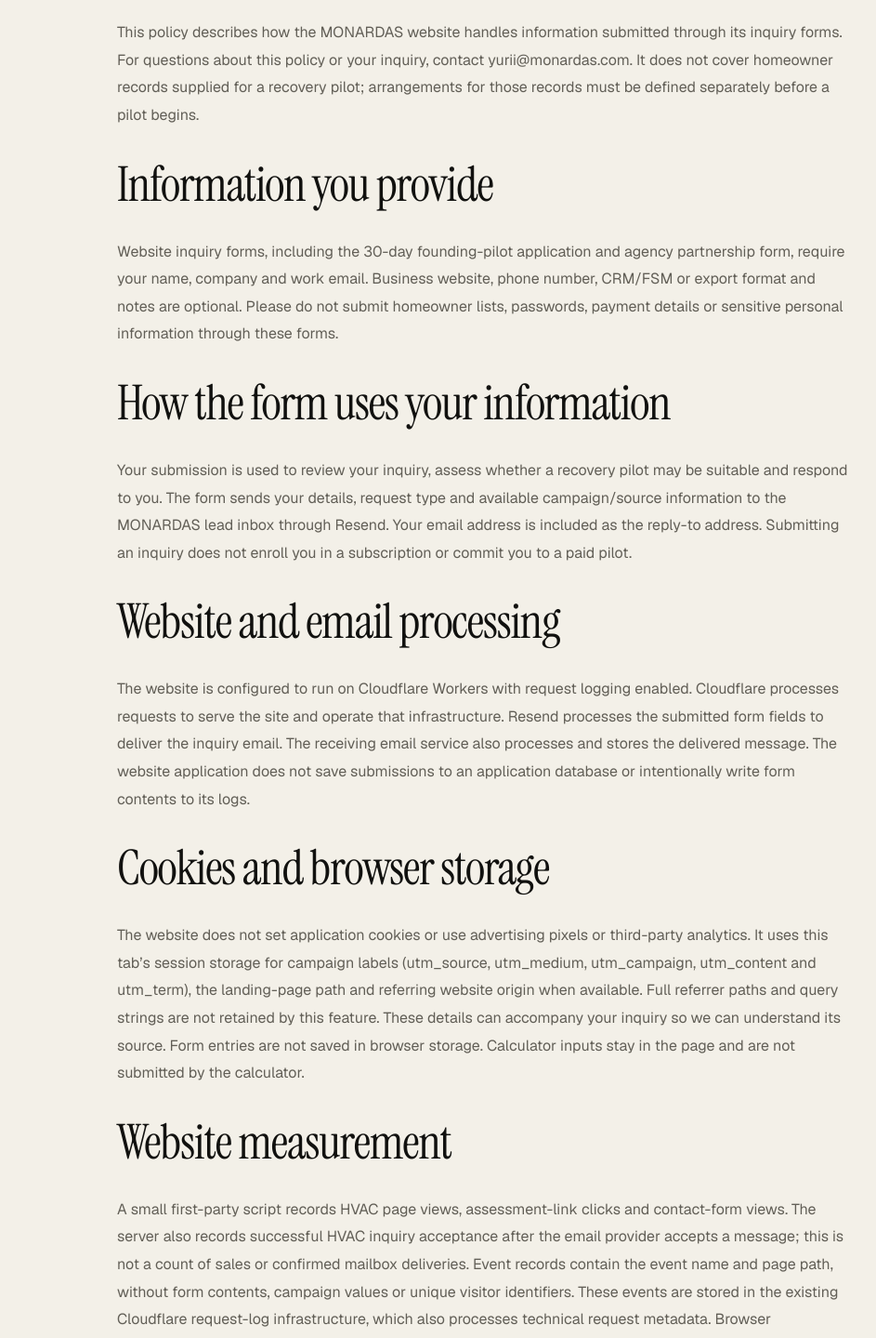
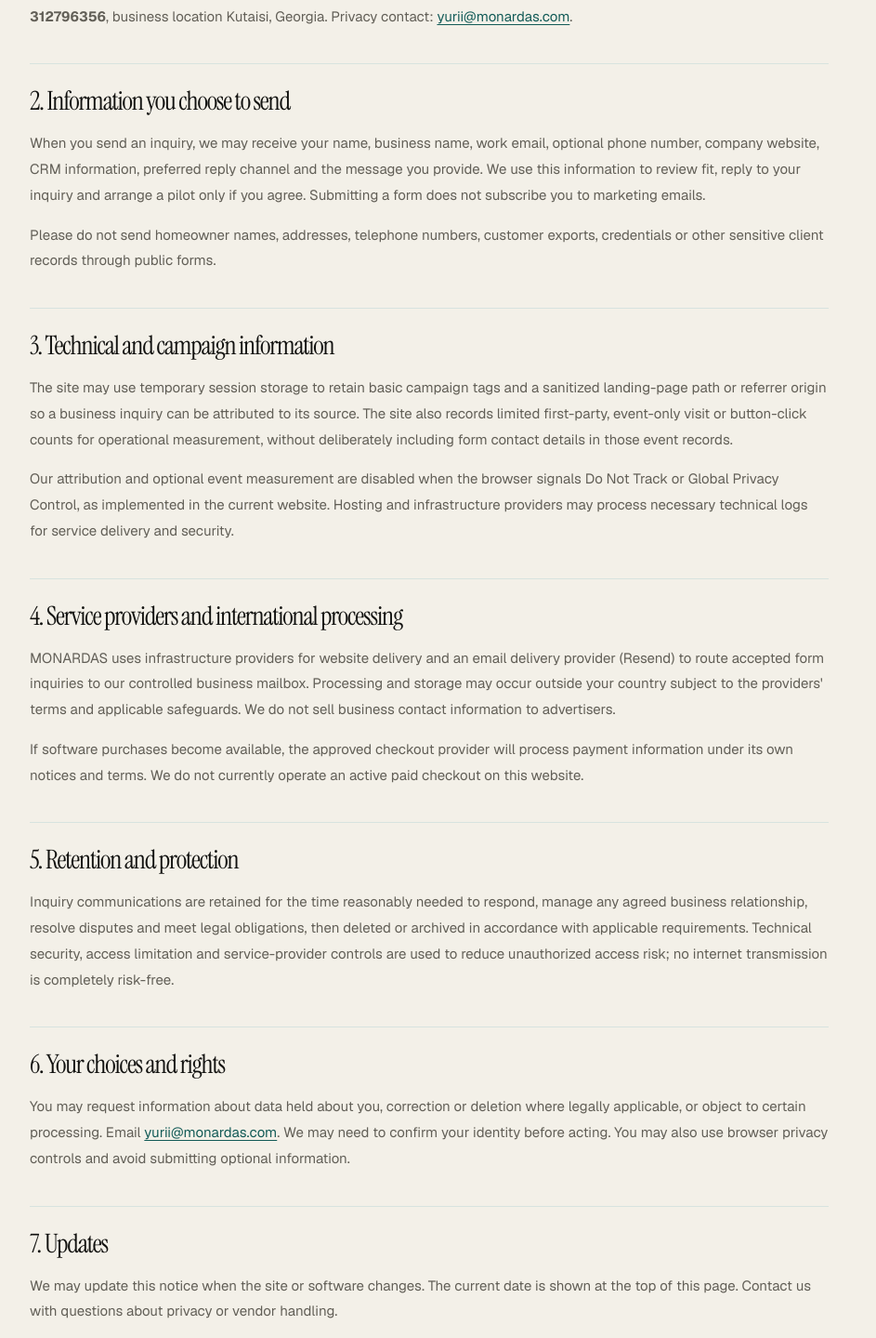
Before and after one commit to rosak8-lgtm/monardas, a Next.js app: page /privacy in a window 1280 px wide. Shown: the part 611-2050 px from the top of the page at 93% size, without its empty margins (78-1021 px from the left). Built offline with nearby package versions, Linux system fonts and the light colour scheme; no server answers.

Commit message:
Paddle readiness: src/app/privacy/page.tsx

```diff
--- /dev/null
+++ b/src/app/privacy/page.tsx
@@ -0,0 +1,50 @@
+import { CompliancePage } from "@/components/compliance-layout";
+import { pageMetadata } from "@/lib/seo";
+
+export const metadata = pageMetadata(
+  "Privacy Policy",
+  "MONARDAS privacy information for website visitors, business contact forms and limited first-party analytics.",
+  "/privacy",
+);
+
+export default function PrivacyPage() {
+  return (
+    <CompliancePage
+      label="MONARDAS / PRIVACY"
+      title="Privacy policy"
+      description="We collect only information needed to operate this site, respond to business inquiries and understand aggregate visitor journeys."
+    >
+      <section>
+        <h2>1. Who handles the data?</h2>
+        <p>Website operator: <strong>Individual Entrepreneur Iurii Shalygin</strong> (MONARDAS), registered in Georgia, identification number <strong>312796356</strong>, business location Kutaisi, Georgia. Privacy contact: <a href="mailto:yurii@monardas.com">yurii@monardas.com</a>.</p>
+      </section>
+      <section>
+        <h2>2. Information you choose to send</h2>
+        <p>When you send an inquiry, we may receive your name, business name, work email, optional phone number, company website, CRM information, preferred reply channel and the message you provide. We use this information to review fit, reply to your inquiry and arrange a pilot only if you agree. Submitting a form does not subscribe you to marketing emails.</p>
+        <p>Please do not send homeowner names, addresses, telephone numbers, customer exports, credentials or other sensitive client records through public forms.</p>
+      </section>
+      <section>
+        <h2>3. Technical and campaign information</h2>
+        <p>The site may use temporary session storage to retain basic campaign tags and a sanitized landing-page path or referrer origin so a business inquiry can be attributed to its source. The site also records limited first-party, event-only visit or button-click counts for operational measurement, without deliberately including form contact details in those event records.</p>
+        <p>Our attribution and optional event measurement are disabled when the browser signals Do Not Track or Global Privacy Control, as implemented in the current website. Hosting and infrastructure providers may process necessary technical logs for service delivery and security.</p>
+      </section>
+      <section>
+        <h2>4. Service providers and international processing</h2>
+        <p>MONARDAS uses infrastructure providers for website delivery and an email delivery provider (Resend) to route accepted form inquiries to our controlled business mailbox. Processing and storage may occur outside your country subject to the providers' terms and applicable safeguards. We do not sell business contact information to advertisers.</p>
+        <p>If software purchases become available, the approved checkout provider will process payment information under its own notices and terms. We do not currently operate an active paid checkout on this website.</p>
+      </section>
+      <section>
+        <h2>5. Retention and protection</h2>
+        <p>Inquiry communications are retained for the time reasonably needed to respond, manage any agreed business relationship, resolve disputes and meet legal obligations, then deleted or archived in accordance with applicable requirements. Technical security, access limitation and service-provider controls are used to reduce unauthorized access risk; no internet transmission is completely risk-free.</p>
+      </section>
+      <section>
+        <h2>6. Your choices and rights</h2>
+        <p>You may request information about data held about you, correction or deletion where legally applicable, or object to certain processing. Email <a href="mailto:yurii@monardas.com">yurii@monardas.com</a>. We may need to confirm your identity before acting. You may also use browser privacy controls and avoid submitting optional information.</p>
+      </section>
+      <section>
+        <h2>7. Updates</h2>
+        <p>We may update this notice when the site or software changes. The current date is shown at the top of this page. Contact us with questions about privacy or vendor handling.</p>
+      </section>
+    </CompliancePage>
+  );
+}
```
